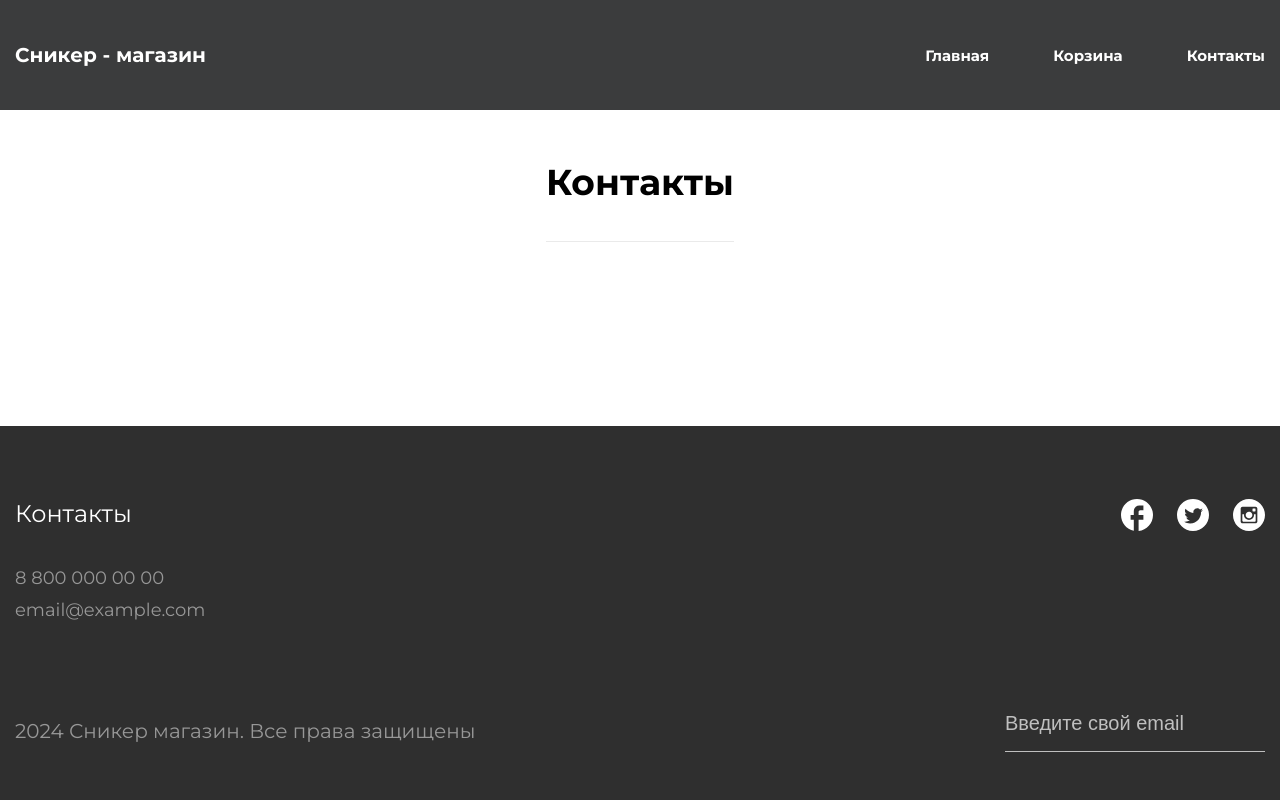
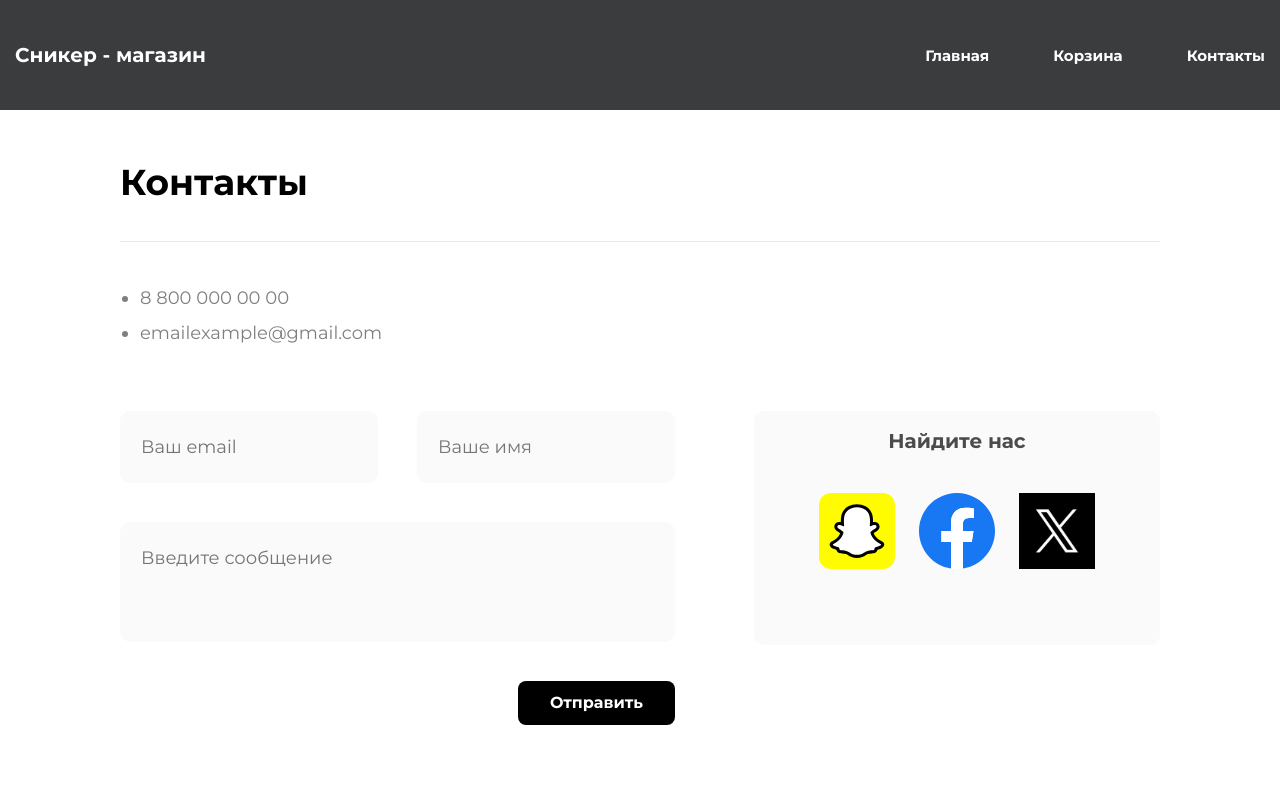
Before and after one commit to thomas-marth/sneakers-shop, a React (Vite) app: page /contacts in a window 1280 px wide. Shown: the top 800 px of the page. Built offline with nearby package versions, Linux system fonts and the light colour scheme; no server answers.

Commit message:
The Contacts page is complete

```diff
--- /dev/null
+++ b/src/components/contactForm/index.jsx
@@ -0,0 +1,89 @@
+import { useState } from "react";
+import styles from "./styles.module.css";
+
+function ContactForm() {
+  const [formData, setFormData] = useState({
+    email: "",
+    name: "",
+    message: "",
+  });
+  const [errors, setErrors] = useState({});
+
+  const handleChange = (e) => {
+    const { name, value } = e.target;
+    setFormData((prev) => ({ ...prev, [name]: value }));
+  };
+
+  const validate = () => {
+    const newErrors = {};
+    if (!formData.email) {
+      newErrors.email = "Введите email";
+    } else if (!/^[\w-.]+@([\w-]+\.)+[\w-]{2,4}$/.test(formData.email)) {
+      newErrors.email = "Некорректный email";
+    }
+    if (!formData.name) {
+      newErrors.name = "Введите имя";
+    }
+    if (!formData.message) {
+      newErrors.message = "Введите сообщение";
+    }
+    return newErrors;
+  };
+
+  const handleSubmit = (e) => {
+    e.preventDefault();
+    const validationErrors = validate();
+    if (Object.keys(validationErrors).length > 0) {
+      setErrors(validationErrors);
+      return;
+    }
+    console.log("Form submitted:", formData);
+    setErrors({});
+    setFormData({ email: "", name: "", message: "" });
+  };
+
+  return (
+    <form className={styles.form} onSubmit={handleSubmit} noValidate>
+      <div className={styles.row}>
+        <div className={styles.field}>
+          <input
+            type="email"
+            name="email"
+            placeholder="Ваш email"
+            value={formData.email}
+            onChange={handleChange}
+          />
+          {errors.email && <span className={styles.error}>{errors.email}</span>}
+        </div>
+        <div className={styles.field}>
+          <input
+            className={styles.input}
+            type="text"
+            name="name"
+            placeholder="Ваше имя"
+            value={formData.name}
+            onChange={handleChange}
+          />
+          {errors.name && <span className={styles.error}>{errors.name}</span>}
+        </div>
+      </div>
+      <div className={styles.field}>
+        <textarea
+          name="message"
+          placeholder="Введите сообщение"
+          value={formData.message}
+          onChange={handleChange}
+          className={styles.textarea}
+        />
+        {errors.message && (
+          <span className={styles.error}>{errors.message}</span>
+        )}
+      </div>
+      <button type="submit" className={styles.submit}>
+        Отправить
+      </button>
+    </form>
+  );
+}
+
+export default ContactForm;
--- /dev/null
+++ b/src/components/contactForm/styles.module.css
@@ -0,0 +1,62 @@
+.form {
+  display: flex;
+  flex-direction: column;
+  gap: 39px;
+  border-radius: 10px;
+  flex: 1;
+}
+
+.row {
+  display: flex;
+  gap: 39px;
+}
+
+.field {
+  flex: 1;
+  display: flex;
+  flex-direction: column;
+}
+
+.field input,
+.textarea {
+  font-family: Montserrat;
+  font-size: 18px;
+  font-weight: 400;
+  line-height: 1.23;
+  width: 100%;
+  padding: 25px 21px;
+  background: #fafafa;
+  border: none;
+  border-radius: 10px;
+  outline: none;
+}
+
+.textarea {
+  resize: none;
+  min-height: 120px;
+}
+
+.error {
+  margin-top: 6px;
+  font-size: 14px;
+  color: #ff4d4f;
+}
+
+.submit {
+  font-family: Montserrat;
+  font-size: 14px;
+  font-weight: 600;
+  line-height: 1.23;
+  align-self: flex-end;
+  padding: 12px 32px;
+  background-color: #000;
+  color: #fff;
+  border: none;
+  border-radius: 8px;
+  cursor: pointer;
+  font-size: 16px;
+}
+
+.submit:hover {
+  background-color: #333;
+}
--- a/src/pages/cart/index.jsx
+++ b/src/pages/cart/index.jsx
@@ -15,7 +15,9 @@ function Cart() {
       <h1 className={styles.title}>Корзина</h1>
 
       {cartItems.length === 0 ? (
-        <p>Здесь пока ничего нет.</p>
+        <div className={styles.cartContainer}>
+          <p className={styles.cartMessage}>Здесь пока ничего нет.</p>
+        </div>
       ) : (
         <div className={styles.cartContainer}>
           <div className={styles.cartList}>
--- a/src/pages/cart/styles.module.css
+++ b/src/pages/cart/styles.module.css
@@ -9,9 +9,17 @@
 
 .cartContainer {
   display: flex;
-  gap: 40px;
+  gap: 129px;
   align-items: flex-start;
   margin-bottom: 172px;
+}
+
+.cartMessage {
+  color: rgba(0, 0, 0, 0.7);
+  font-family: Montserrat;
+  font-size: 18px;
+  font-style: normal;
+  font-weight: 400;
 }
 
 .cartList {
@@ -34,7 +42,6 @@
   flex-shrink: 0;
   display: flex;
   flex-direction: column;
-  gap: 10px;
   background-color: #fafafa;
   padding: 26px 55px 43px 28px;
 }
@@ -44,14 +51,14 @@
   font-size: 36px;
   font-weight: 700;
   text-align: center;
-  padding-bottom: 41px;
+  margin-bottom: 42px;
 }
 
 .summList {
   color: rgba(0, 0, 0, 0.7);
   font-size: 24px;
   font-weight: 400;
-  line-height: 97.959%;
+  line-height: 1;
   border-bottom: 1px solid rgba(0, 0, 0, 0.5);
   padding-bottom: 64px;
   margin-bottom: 15px;
@@ -65,7 +72,7 @@
   font-size: 14px;
   font-weight: 700;
   text-transform: uppercase;
-  margin-bottom: 10px;
+  margin-bottom: 12px;
 }
 
 .totalPrice {
--- a/src/pages/contacts/index.jsx
+++ b/src/pages/contacts/index.jsx
@@ -1,9 +1,38 @@
+import ContactForm from "../../components/contactForm";
 import styles from "./styles.module.css";
+import SnapchatIcon from "../../assets/icons/snapchat.svg";
+import FbIcon from "../../assets/icons/fb.svg";
+import XIcon from "../../assets/icons/x.svg";
 
 function Contacts() {
   return (
     <div className={styles.contacts}>
       <h1 className={styles.title}>Контакты</h1>
+      <ul className={styles.contactList}>
+        <li>
+          <a href="tel:88000000000">8 800 000 00 00</a>
+        </li>
+        <li>
+          <a href="mailto:emailexample@gmail.com">emailexample@gmail.com</a>
+        </li>
+      </ul>
+      <div className={styles.content}>
+        <ContactForm />
+        <div className={styles.socials}>
+          <h3 className={styles.socialsTitle}>Найдите нас</h3>
+          <div className={styles.icons}>
+            <a href="#">
+              <img src={SnapchatIcon} alt="Snapchat" />
+            </a>
+            <a href="#">
+              <img src={FbIcon} alt="Facebook" />
+            </a>
+            <a href="#">
+              <img src={XIcon} alt="X" />
+            </a>
+          </div>
+        </div>
+      </div>
     </div>
   );
 }
--- a/src/pages/contacts/styles.module.css
+++ b/src/pages/contacts/styles.module.css
@@ -2,6 +2,7 @@
   max-width: 1450px;
   margin: 0 auto;
   padding: 0 15px;
+  margin-bottom: 172px;
 }
 
 .title {
@@ -11,3 +12,53 @@
   padding-bottom: 37px;
   margin-bottom: 45px;
 }
+
+.content {
+  display: flex;
+  gap: 79px;
+  align-items: flex-start;
+}
+
+.contactList {
+  min-width: 200px;
+  margin-bottom: 67px;
+}
+
+.contactList li {
+  font-family: Montserrat;
+  color: rgba(0, 0, 0, 0.5);
+  font-size: 18px;
+  font-weight: 400;
+  list-style: disc;
+  margin-left: 20px;
+  margin-bottom: 13px;
+  line-height: 1.23;
+}
+
+.socials {
+  background-color: #fafafa;
+  padding: 18px 65px 72px 65px;
+  border-radius: 10px;
+  display: flex;
+  flex-direction: column;
+  gap: 39px;
+  align-items: center;
+}
+
+.socialsTitle {
+  color: rgba(0, 0, 0, 0.7);
+  font-family: Montserrat;
+  font-size: 20px;
+  font-weight: 600;
+  line-height: 1.23;
+}
+
+.icons {
+  display: flex;
+  gap: 24px;
+}
+
+.icons img {
+  width: 76px;
+  height: 76px;
+}
```
